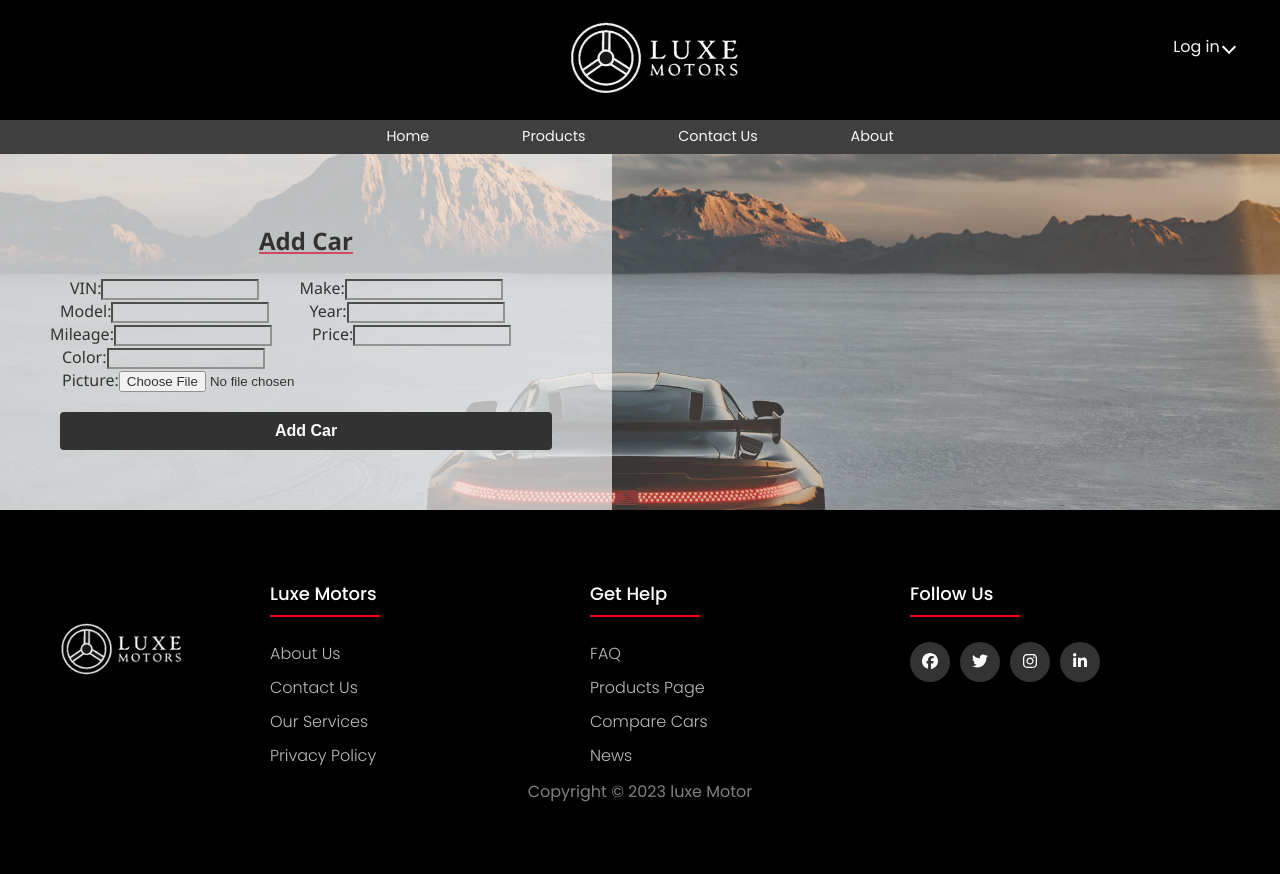
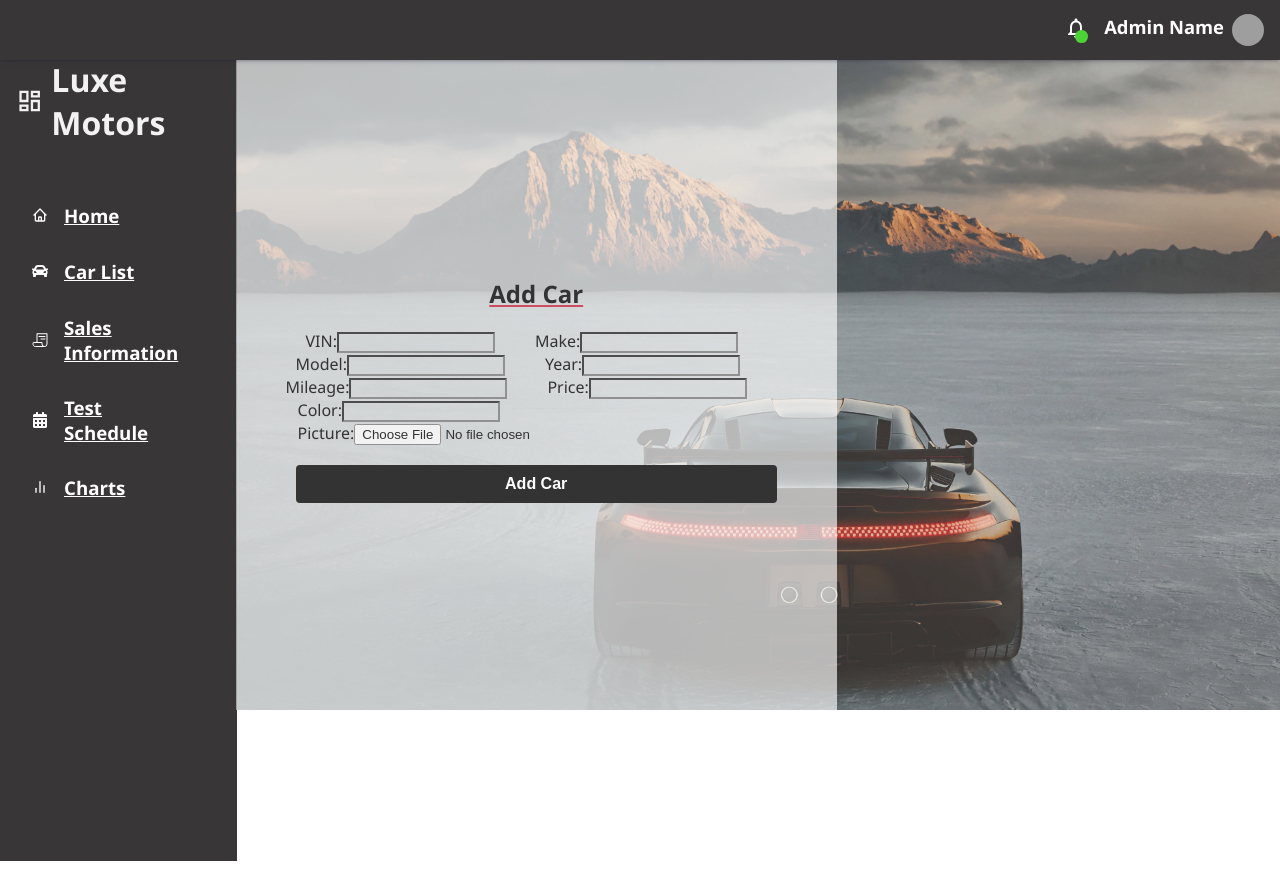
Before and after one commit to bechara-rizk/DealershipTeamOne, a Next.js app: page /dashboard/AddCarForm in a window 1280 px wide. After the commit the page ends 800 px from the top, so only its background shows below. Built offline with nearby package versions, Linux system fonts and the light colour scheme; grey boxes are pictures that could not be loaded.

Commit message:
integrating add car

```diff
--- a/src/pages/dashboard/AddCarForm.js
+++ b/src/pages/dashboard/AddCarForm.js
@@ -1,6 +1,7 @@
 import React, { useState } from 'react';
-import Navbar from '@/components/Navbar';
-import Footer from "@/components/Footer";
+
+import Sidebar from '@/components/Sidebars';
+import DashboardNavbar from '@/components/DashboardNavbar';
 
 const AddCarForm = () => {
   const [vin, setVin] = useState('');
@@ -23,21 +24,7 @@ const AddCarForm = () => {
 
   return (
     <>
-   <div className='authButtons'>
-        <img src='/images/logo.jpg' alt='logo' className='homepageLogo'/>
-        <div className="dropdown">
-          <button className="dropbtn">Log in <i className="arrowLogin down"></i>
-          <i className="fa fa-caret-down"></i>
-          </button>
-          <div className="dropdown-content">
-            <a href="#">Login</a>
-            <a href="#">Sign Up</a>
-            <a href="#">Adminstrator login </a>
-          </div>
-
-      </div>
-    </div>
-     <div className= "navbar"><Navbar/></div>
+   <DashboardNavbar /><Sidebar />
     <div className="add_car_form">
 
     <div className="add_car">
@@ -124,7 +111,7 @@ const AddCarForm = () => {
         Add Car
       </button>
     </form></div></div>
-    <Footer /></>
+ </>
   );
 }
 
--- a/src/styles/AddCarForm.css
+++ b/src/styles/AddCarForm.css
@@ -1,3 +1,6 @@
+
+
+
 .Add-Car-Heading{
 
   font-size: 24px;
@@ -15,26 +18,31 @@
 }
 .add_car_form{
   background-image: url('/images/road2.jpg');
-  background-position: center center;
+  background-position: 30% center;
+  min-height: 550px;
   background-size: cover;
   opacity: 0.8;
   height: 100%;
+  margin-left: 18.4%;
+
+padding-top: 60px;
 
 }
 .add-car-form-container {
-
-  width: 40%;
+  min-height: 550px;
+  width: 48%;
   height: 100%;
   min-width: 350px;
- margin-top: 0;
- margin-right: 0;
+  margin-top: 0;
+  margin-right: 0;
   padding: 50px;
   display: flex;
   flex-direction: column;
+  justify-content: center; /* center content vertically */
+
   float: left;
   background-color: rgba(255, 255, 255, 0.651);
   color: black;
-
 }
 
 
```
